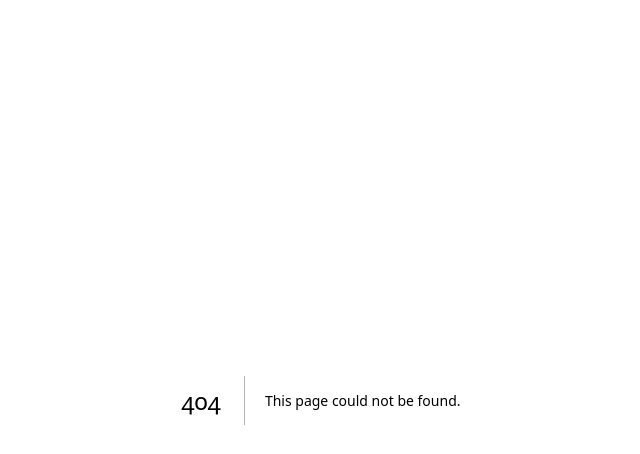
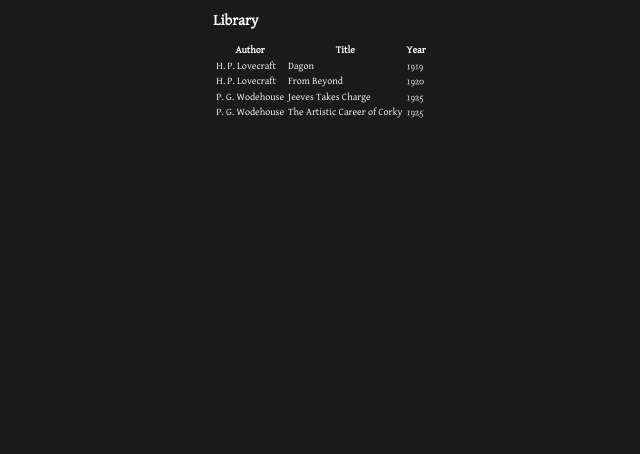
Before and after one commit to seanmturley/shavian-stories, a Next.js app: page /library in a window 1280 px wide. Before the commit this address had no page. Shown: the top 454 px of the page, without its empty margins (319-959 px from the left). Built offline with nearby package versions, Linux system fonts and the light colour scheme.

Commit message:
[#51] Add a basic catalogue table to Library

```diff
--- /dev/null
+++ b/src/app/(site)/library/page.tsx
@@ -0,0 +1,36 @@
+import metadata from "@library/metadata";
+
+export default function Library() {
+  return (
+    <section>
+      <h1>Library</h1>
+
+      <table>
+        <thead>
+          <tr>
+            <th>Author</th>
+            <th>Title</th>
+            <th>Year</th>
+          </tr>
+        </thead>
+        <tbody>
+          {Object.keys(metadata).map((authorKey, authorIndex) => {
+            const author = metadata[authorKey];
+
+            return Object.keys(author.stories).map((storyKey, storyIndex) => {
+              const story = author.stories[storyKey];
+
+              return (
+                <tr key={`${authorIndex}${storyIndex}`}>
+                  <td>{author.name.latin}</td>
+                  <td>{story.title.latin}</td>
+                  <td>{story.year}</td>
+                </tr>
+              );
+            });
+          })}
+        </tbody>
+      </table>
+    </section>
+  );
+}
--- a/src/library/metadata.ts
+++ b/src/library/metadata.ts
@@ -8,6 +8,10 @@ const metadata: Library = {
       dagon: {
         title: { latin: "Dagon", shavian: "·𐑛𐑨𐑜𐑩𐑯" },
         year: 1919
+      },
+      "from-beyond": {
+        title: { latin: "From Beyond", shavian: "𐑓𐑮𐑪𐑥 𐑚𐑦𐑘𐑪𐑯𐑛" },
+        year: 1920
       }
     }
   },
@@ -23,6 +27,13 @@ const metadata: Library = {
           shavian: "·𐑡𐑰𐑝𐑟 𐑑𐑱𐑒𐑕 𐑗𐑸𐑡"
         },
         year: 1925
+      },
+      "the-artistic-career-of-corky": {
+        title: {
+          latin: "The Artistic Career of Corky",
+          shavian: "𐑞 𐑸𐑑𐑦𐑕𐑑𐑦𐑒 𐑒𐑼𐑽 𐑝 ·𐑒𐑹𐑒𐑦"
+        },
+        year: 1925
       }
     }
   }
```
